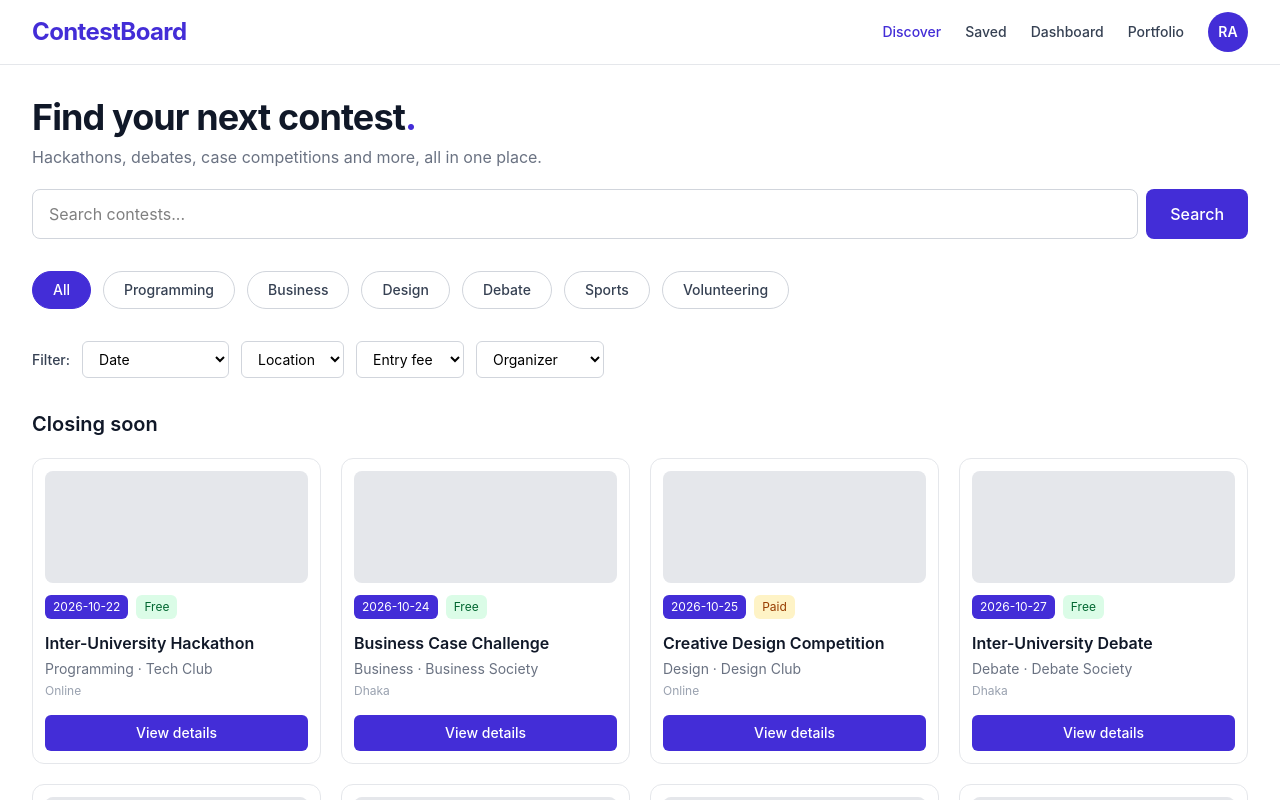
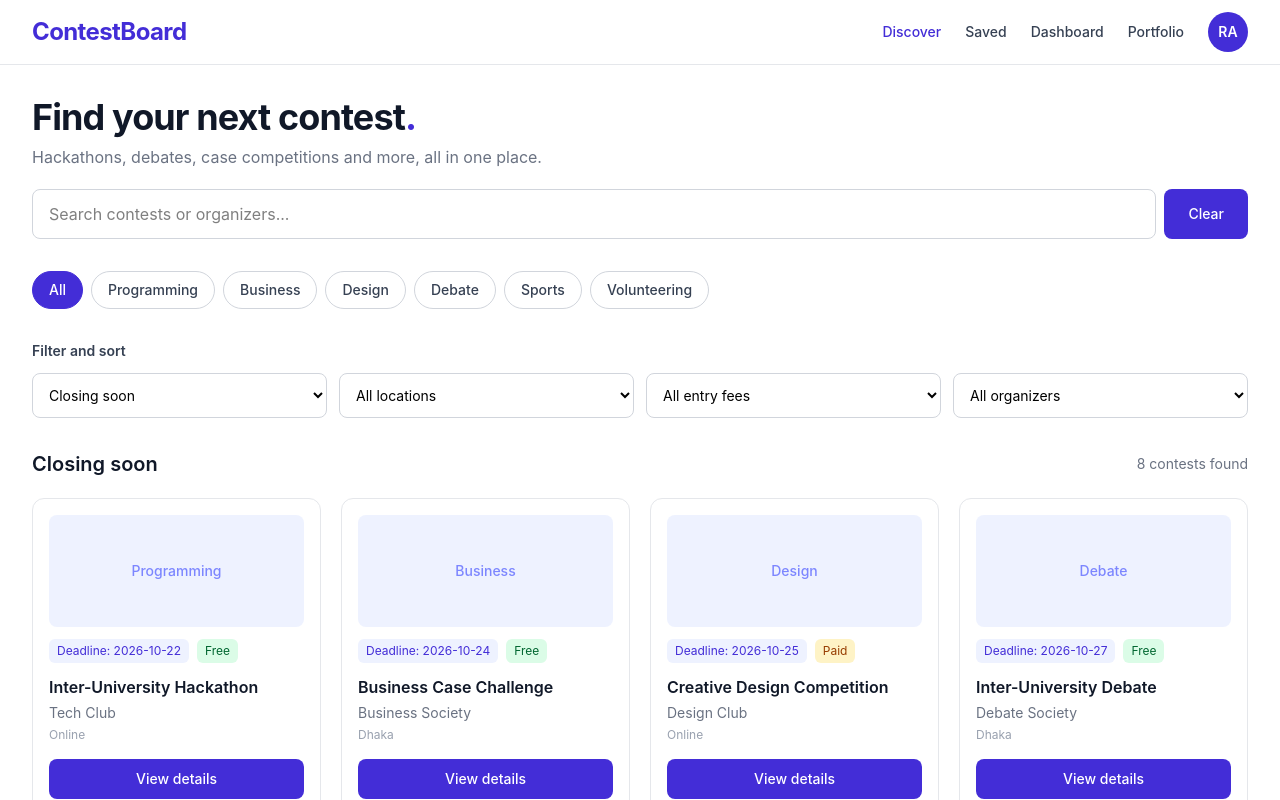
Before and after one commit to Imtiaz2005/ContestBoard, a React (Vite) app: page / in a window 1280 px wide. Shown: the top 800 px of the page. Built offline with nearby package versions, Linux system fonts and the light colour scheme.

Commit message:
discover.jsx updated

```diff
--- a/src/pages/Discover.jsx
+++ b/src/pages/Discover.jsx
@@ -1,4 +1,5 @@
 
+import { useState } from "react";
 import contests from "../data/contests";
 
 const categories = [
@@ -12,46 +13,109 @@ const categories = [
 ];
 
 function Discover() {
+  const [search, setSearch] = useState("");
+  const [selectedCategory, setSelectedCategory] = useState("All");
+  const [sortBy, setSortBy] = useState("soonest");
+  const [location, setLocation] = useState("");
+  const [entryFee, setEntryFee] = useState("");
+  const [organizer, setOrganizer] = useState("");
+
+  // Search, category and filters
+  const filteredContests = contests
+    .filter((contest) => {
+      const query = search.trim().toLowerCase();
+
+      const matchesSearch =
+        contest.title.toLowerCase().includes(query) ||
+        contest.organizer.toLowerCase().includes(query) ||
+        contest.category.toLowerCase().includes(query);
+
+      const matchesCategory =
+        selectedCategory === "All" ||
+        contest.category === selectedCategory;
+
+      const matchesLocation =
+        location === "" || contest.location === location;
+
+      const matchesEntryFee =
+        entryFee === "" ||
+        (entryFee === "free" && contest.isFree) ||
+        (entryFee === "paid" && !contest.isFree);
+
+      const matchesOrganizer =
+        organizer === "" || contest.organizer === organizer;
+
+      return (
+        matchesSearch &&
+        matchesCategory &&
+        matchesLocation &&
+        matchesEntryFee &&
+        matchesOrganizer
+      );
+    })
+    .sort((a, b) => {
+      if (sortBy === "soonest") {
+        return (
+          new Date(a.deadline).getTime() -
+          new Date(b.deadline).getTime()
+        );
+      }
+
+      if (sortBy === "latest") {
+        return (
+          new Date(b.deadline).getTime() -
+          new Date(a.deadline).getTime()
+        );
+      }
+
+      return 0;
+    });
+
   return (
     <div className="space-y-8">
-      {/* Hero section */}
+      {/* Hero and search */}
       <section>
         <h1 className="text-3xl font-bold tracking-tight text-gray-900 md:text-4xl">
-          Find your next contest<span className="text-indigo-700">.</span>
+          Find your next contest
+          <span className="text-indigo-700">.</span>
         </h1>
 
         <p className="mt-2 text-gray-500">
-          Hackathons, debates, case competitions and more, all in one place.
+          Hackathons, debates, case competitions and more,
+          all in one place.
         </p>
 
-        {/* Search bar - UI only for now */}
-        <form
-          className="mt-5 flex gap-2"
-          onSubmit={(e) => e.preventDefault()}
-        >
+        <div className="mt-5 flex gap-2">
           <input
             type="search"
-            placeholder="Search contests..."
+            value={search}
+            onChange={(e) => setSearch(e.target.value)}
+            placeholder="Search contests or organizers..."
+            aria-label="Search contests"
             className="min-w-0 flex-1 rounded-lg border border-gray-300 bg-white px-4 py-3 outline-none focus:border-indigo-600 focus:ring-2 focus:ring-indigo-100"
           />
 
           <button
-            type="submit"
-            className="rounded-lg bg-indigo-700 px-6 py-3 font-medium text-white hover:bg-indigo-800"
+            type="button"
+            onClick={() => setSearch("")}
+            className="rounded-lg bg-indigo-700 px-4 py-3 text-sm font-medium text-white hover:bg-indigo-800 sm:px-6"
           >
-            Search
+            Clear
           </button>
-        </form>
+        </div>
       </section>
 
-      {/* Categories */}
-      <section className="flex flex-wrap gap-3">
+      {/* Category buttons */}
+      <section>
+        <div className="flex flex-wrap gap-2">
           {categories.map((category) => (
             <button
               key={category}
               type="button"
-            className={`rounded-full border px-5 py-2 text-sm font-medium transition ${
-              category === "All"
+              onClick={() => setSelectedCategory(category)}
+              aria-pressed={selectedCategory === category}
+              className={`rounded-full border px-4 py-2 text-sm font-medium transition ${
+                selectedCategory === category
                   ? "border-indigo-700 bg-indigo-700 text-white"
                   : "border-gray-300 bg-white text-gray-700 hover:border-indigo-500"
               }`}
@@ -59,55 +123,95 @@ function Discover() {
               {category}
             </button>
           ))}
+        </div>
       </section>
 
-      {/* Filters - UI only for now */}
-      <section className="flex flex-wrap items-center gap-3 text-sm">
-        <span className="font-medium text-gray-700">Filter:</span>
+      {/* Functional filters */}
+      <section>
+        <h2 className="mb-3 text-sm font-semibold text-gray-700">
+          Filter and sort
+        </h2>
 
-        <select className="rounded-md border border-gray-300 bg-white px-3 py-2">
-          <option value="">Date</option>
+        <div className="grid grid-cols-1 gap-3 sm:grid-cols-2 lg:grid-cols-4">
+          <select
+            value={sortBy}
+            onChange={(e) => setSortBy(e.target.value)}
+            aria-label="Sort by deadline"
+            className="w-full rounded-lg border border-gray-300 bg-white px-3 py-3 text-sm"
+          >
             <option value="soonest">Closing soon</option>
             <option value="latest">Latest deadline</option>
           </select>
 
-        <select className="rounded-md border border-gray-300 bg-white px-3 py-2">
-          <option value="">Location</option>
+          <select
+            value={location}
+            onChange={(e) => setLocation(e.target.value)}
+            aria-label="Filter by location"
+            className="w-full rounded-lg border border-gray-300 bg-white px-3 py-3 text-sm"
+          >
+            <option value="">All locations</option>
             <option value="Online">Online</option>
             <option value="Dhaka">Dhaka</option>
             <option value="Campus">Campus</option>
           </select>
 
-        <select className="rounded-md border border-gray-300 bg-white px-3 py-2">
-          <option value="">Entry fee</option>
+          <select
+            value={entryFee}
+            onChange={(e) => setEntryFee(e.target.value)}
+            aria-label="Filter by entry fee"
+            className="w-full rounded-lg border border-gray-300 bg-white px-3 py-3 text-sm"
+          >
+            <option value="">All entry fees</option>
             <option value="free">Free only</option>
-          <option value="paid">Paid</option>
+            <option value="paid">Paid only</option>
           </select>
 
-        <select className="rounded-md border border-gray-300 bg-white px-3 py-2">
-          <option value="">Organizer</option>
-          <option value="Tech Club">Tech Club</option>
-          <option value="Coding Club">Coding Club</option>
+          <select
+            value={organizer}
+            onChange={(e) => setOrganizer(e.target.value)}
+            aria-label="Filter by organizer"
+            className="w-full rounded-lg border border-gray-300 bg-white px-3 py-3 text-sm"
+          >
+            <option value="">All organizers</option>
+            {[...new Set(contests.map((c) => c.organizer))]
+              .sort()
+              .map((name) => (
+                <option key={name} value={name}>
+                  {name}
+                </option>
+              ))}
           </select>
+        </div>
       </section>
 
-      {/* Contest cards */}
+      {/* Results */}
       <section>
-        <h2 className="mb-5 text-xl font-semibold text-gray-900">
-          Closing soon
+        <div className="mb-5 flex flex-wrap items-center justify-between gap-2">
+          <h2 className="text-xl font-semibold text-gray-900">
+            {sortBy === "soonest" ? "Closing soon" : "Latest deadlines"}
           </h2>
 
+          <p className="text-sm text-gray-500">
+            {filteredContests.length} contests found
+          </p>
+        </div>
+
+        {filteredContests.length > 0 ? (
           <div className="grid grid-cols-1 gap-5 sm:grid-cols-2 lg:grid-cols-4">
-          {contests.map((contest) => (
+            {filteredContests.map((contest) => (
               <article
                 key={contest.id}
-              className="rounded-xl border border-gray-200 bg-white p-3 transition hover:-translate-y-1 hover:shadow-md"
+                className="rounded-xl border border-gray-200 bg-white p-4 transition hover:-translate-y-1 hover:shadow-md"
               >
-              <div className="h-28 rounded-lg bg-gray-200" />
+                <div className="flex h-28 items-center justify-center rounded-lg bg-indigo-50">
+                  <span className="text-sm font-medium text-indigo-400">
+                    {contest.category}
+                  </span>
+                </div>
 
                 <div className="mt-3 flex flex-wrap gap-2">
-                <span className="rounded-md bg-indigo-700 px-2 py-1 text-xs text-white">
-                  {contest.deadline}
+                  <span className="rounded-md bg-indigo-50 px-2 py-1 text-xs text-indigo-700">
+                    Deadline: {contest.deadline}
                   </span>
 
                   <span
@@ -126,7 +230,7 @@ function Discover() {
                 </h3>
 
                 <p className="mt-1 text-sm text-gray-500">
-                {contest.category} · {contest.organizer}
+                  {contest.organizer}
                 </p>
 
                 <p className="mt-1 text-xs text-gray-400">
@@ -135,13 +239,40 @@ function Discover() {
 
                 <button
                   type="button"
-                className="mt-4 w-full rounded-md bg-indigo-700 px-3 py-2 text-sm font-medium text-white hover:bg-indigo-800"
+                  onClick={() =>
+                    alert(`Selected contest: ${contest.title}`)
+                  }
+                  className="mt-4 w-full rounded-lg bg-indigo-700 px-3 py-2.5 text-sm font-medium text-white hover:bg-indigo-800"
                 >
                   View details
                 </button>
               </article>
             ))}
           </div>
+        ) : (
+          <div className="rounded-xl border border-dashed border-gray-300 px-4 py-12 text-center">
+            <h3 className="font-semibold text-gray-800">
+              No contests found
+            </h3>
+            <p className="mt-2 text-sm text-gray-500">
+              Try changing your search or filters.
+            </p>
+            <button
+              type="button"
+              onClick={() => {
+                setSearch("");
+                setSelectedCategory("All");
+                setSortBy("soonest");
+                setLocation("");
+                setEntryFee("");
+                setOrganizer("");
+              }}
+              className="mt-4 rounded-lg bg-indigo-700 px-4 py-2 text-sm font-medium text-white hover:bg-indigo-800"
+            >
+              Reset all filters
+            </button>
+          </div>
+        )}
       </section>
     </div>
   );
```
Lines whose indentation alone changed are shown as unchanged.
